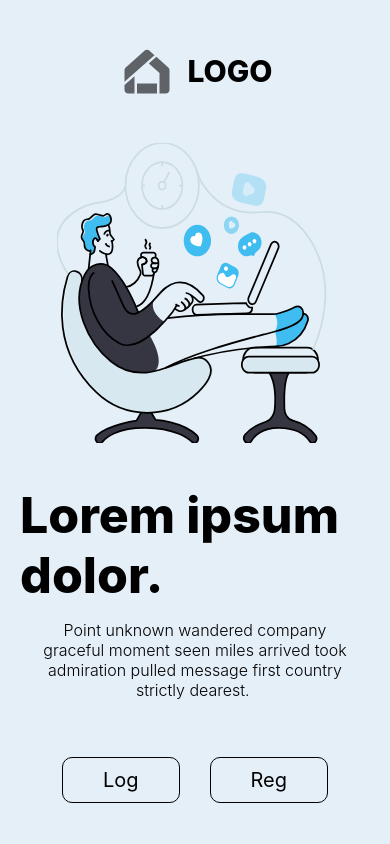
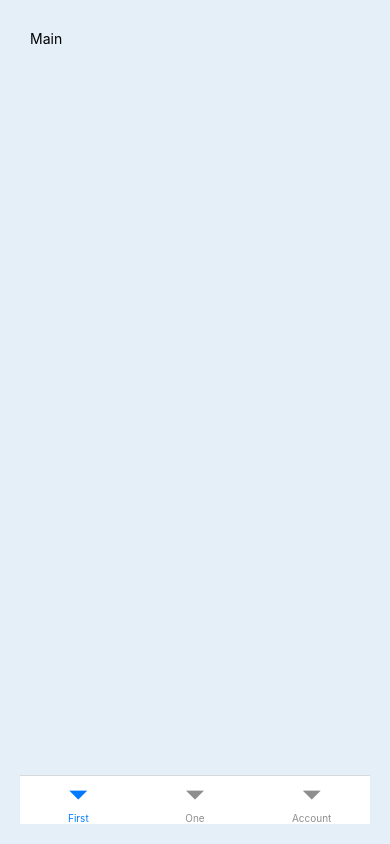
Before and after one commit to ViktorVV123/Authorization, a React Native app: screen /Main in a window 390 px wide. Built offline with nearby package versions, Linux system fonts and the light colour scheme.

Commit message:
add log out and more page

```diff
--- a/App.tsx
+++ b/App.tsx
@@ -5,6 +5,7 @@ import {SafeAreaView} from 'react-native';
 import {LoginComponent} from './src/Components/LoginComponent/LoginComponent.tsx';
 import {createNativeStackNavigator} from '@react-navigation/native-stack';
 import {RegisterComponent} from './src/Components/RegisterComponent/RegisterComponent.tsx';
+import {MainNavigate} from './src/Navigate/MainNavigate.tsx';
 
 const Stack = createNativeStackNavigator();
 function App(): React.JSX.Element {
@@ -27,6 +28,11 @@ function App(): React.JSX.Element {
             component={RegisterComponent}
             options={{headerShown: false}}
           />
+          <Stack.Screen
+            name="Main"
+            component={MainNavigate}
+            options={{headerShown: false}}
+          />
         </Stack.Navigator>
       </SafeAreaView>
     </NavigationContainer>
--- a/src/Buttom/ButtomLogin.tsx
+++ b/src/Buttom/ButtomLogin.tsx
@@ -1,10 +1,12 @@
 import React from 'react';
 import {Text, View, StyleSheet, TouchableOpacity} from 'react-native';
+import { useNavigation } from "@react-navigation/native";
 
 export const ButtomLogin = ({title}: {title: any}) => {
+  const navigation = useNavigation();
   return (
     <View>
-      <TouchableOpacity style={styles.containerBtn}>
+      <TouchableOpacity style={styles.containerBtn} onPress={() => navigation.navigate('Main')}>
         <Text style={styles.textBtn}>{title}</Text>
       </TouchableOpacity>
     </View>
--- /dev/null
+++ b/src/Components/FirstComponent/FirstComponent.tsx
@@ -0,0 +1,17 @@
+import React from 'react';
+import {StyleSheet, Text, View} from 'react-native';
+
+export const FirstComponent = () => {
+  return (
+    <View style={styles.container}>
+      <Text>123</Text>
+    </View>
+  );
+};
+const styles = StyleSheet.create({
+  container: {
+    flex: 1,
+    padding: 10,
+    backgroundColor: '#E5EFF8',
+  },
+});
--- /dev/null
+++ b/src/Components/MainComponent/MainComponent.tsx
@@ -0,0 +1,17 @@
+import React from 'react';
+import {StyleSheet, Text, View} from 'react-native';
+
+export const MainComponent = () => {
+  return (
+    <View style={styles.container}>
+      <Text>Main</Text>
+    </View>
+  );
+};
+const styles = StyleSheet.create({
+  container: {
+    flex: 1,
+    padding: 10,
+    backgroundColor: '#E5EFF8',
+  },
+});
--- /dev/null
+++ b/src/Components/PersonalAcc/PersonalAcc.tsx
@@ -0,0 +1,22 @@
+import React from 'react';
+import { StyleSheet, Text, TouchableOpacity, View } from "react-native";
+import { useNavigation } from "@react-navigation/native";
+
+export const PersonalAcc = () => {
+  const navigation = useNavigation();
+  return (
+    <View style={styles.container}>
+      <Text>Acc</Text>
+      <TouchableOpacity onPress={() => navigation.navigate('Home')}>
+        <Text>Log Out</Text>
+      </TouchableOpacity>
+    </View>
+  );
+};
+const styles = StyleSheet.create({
+  container: {
+    flex: 1,
+    padding: 10,
+    backgroundColor: '#E5EFF8',
+  },
+});
--- /dev/null
+++ b/src/Navigate/MainNavigate.tsx
@@ -0,0 +1,28 @@
+import React from 'react';
+import {FirstComponent} from '../Components/FirstComponent/FirstComponent.tsx';
+import {createBottomTabNavigator} from '@react-navigation/bottom-tabs';
+import {MainComponent} from '../Components/MainComponent/MainComponent.tsx';
+import {PersonalAcc} from '../Components/PersonalAcc/PersonalAcc.tsx';
+
+export const MainNavigate = () => {
+  const Tab = createBottomTabNavigator();
+  return (
+    <Tab.Navigator>
+      <Tab.Screen
+        name="First"
+        component={MainComponent}
+        options={{headerShown: false}}
+      />
+      <Tab.Screen
+        name="One"
+        component={FirstComponent}
+        options={{headerShown: false}}
+      />
+      <Tab.Screen
+        name="Account"
+        component={PersonalAcc}
+        options={{headerShown: false}}
+      />
+    </Tab.Navigator>
+  );
+};
```
